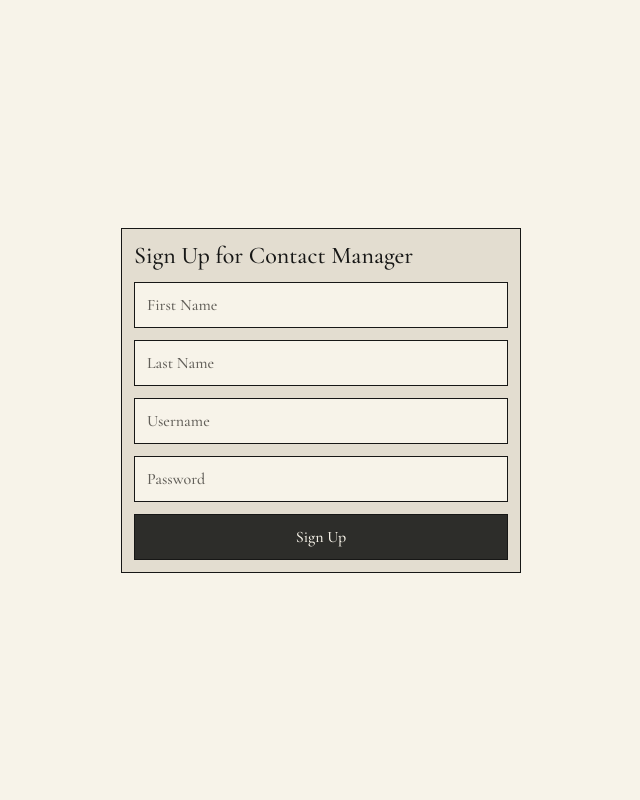
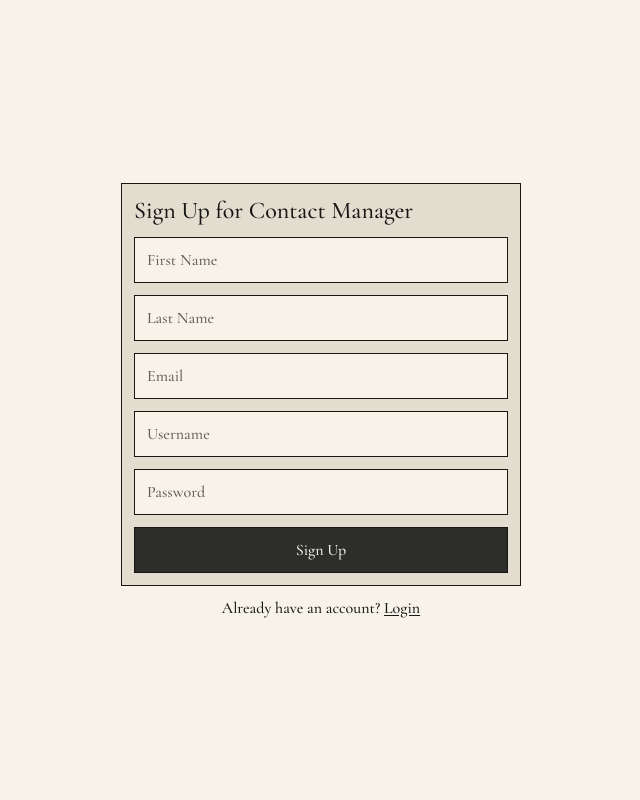
Before and after one commit to alex84plus/lamp-group24, a PHP site: page /signup.html in a window 1280 px wide. Shown: the whole page, without its empty margins (319-959 px from the left). Run offline with PHP 8.4, Linux system fonts and the light colour scheme.

Commit message:
fix signup front end to match DB, add email field to api.index.php, add signup section to code.js

```diff
--- a/css/style.css
+++ b/css/style.css
@@ -285,6 +285,31 @@ a.btn-primary {
     outline-offset: 1px;
 }
 
+/* The sign-up page stacks its card over the "Already have an account?" line,
+   so its hero runs as a column where the login page's runs as a row. */
+.signup-page .hero-container {
+    flex-direction: column;
+    gap: 12px;
+}
+
+.login-switch {
+    margin: 0;
+    font-family: "Cormorant Garamond", Georgia, serif;
+    font-size: 16px;
+    text-align: center;
+}
+
+.login-switch a {
+    color: var(--primaryText);
+    text-decoration: underline;
+    text-underline-offset: 2px;
+}
+
+.login-switch a:focus-visible {
+    outline: 2px solid var(--focusRing);
+    outline-offset: 1px;
+}
+
 .form-input::placeholder,
 .contact-search-input::placeholder {
     color: var(--secondaryText);
--- a/js/code.js
+++ b/js/code.js
@@ -211,6 +211,89 @@ function doLogout() {
   document.cookie = "lastName=; expires=Thu, 01 Jan 1970 00:00:00 GMT; path=/";
   document.cookie = "userId=; expires=Thu, 01 Jan 1970 00:00:00 GMT; path=/";
   window.location.href = "index.html";
+}
+
+// ======
+// signup
+// ======
+
+// Everything on signup.html. The API's signup answers with only a status, so
+// once the account exists this logs in with the same details, the way the
+// login page does, to get the id and name saveCookie() needs.
+function startSignup() {
+  const form = document.getElementById('signup-form');
+  const submitButton = form.querySelector('button[type="submit"]');
+  const error = document.getElementById('signup-error');
+
+  function showError(message) {
+    error.textContent = message;
+    error.hidden = false;
+  }
+
+  // POSTs JSON to the API and returns its reply, throwing the API's own error
+  // text when the status is not OK.
+  async function post(payload) {
+    let response;
+    try {
+      response = await fetch(urlBase, {
+        method: 'POST',
+        headers: { 'Content-Type': 'application/json; charset=UTF-8' },
+        body: JSON.stringify(payload),
+      });
+    } catch {
+      throw new Error('Could not reach the server. Try again.');
+    }
+    const data = await response.json().catch(() => ({}));
+    if (!response.ok) {
+      throw new Error(data.error || `Request failed with status ${response.status}`);
+    }
+    return data;
+  }
+
+  // Runs once the browser has checked the required fields, the email format,
+  // and the maxlengths. The button stays disabled while the requests run, which
+  // also stops Enter from sending the form twice.
+  async function submitSignup(event) {
+    event.preventDefault();
+    error.hidden = true;
+
+    const data = new FormData(form);
+    const account = {
+      firstName: String(data.get('firstName') ?? '').trim(),
+      lastName: String(data.get('lastName') ?? '').trim(),
+      email: String(data.get('email') ?? '').trim(),
+      login: String(data.get('login') ?? '').trim(),
+      password: String(data.get('password') ?? ''),
+    };
+
+    submitButton.disabled = true;
+    try {
+      await post(account);
+    } catch (failure) {
+      showError(failure.message);
+      submitButton.disabled = false;
+      return;
+    }
+
+    // The account exists now, so if signing in fails the login page is the
+    // way in, not another signup.
+    try {
+      const user = await post({ login: account.login, password: account.password });
+      userId = user.id;
+      firstName = user.firstName;
+      lastName = user.lastName;
+      saveCookie();
+      window.location.href = 'dashboard.html';
+    } catch {
+      window.location.href = 'index.html';
+    }
+  }
+
+  form.addEventListener('submit', submitSignup);
+  // An error is about the last attempt, so it goes as soon as a field changes.
+  form.addEventListener('input', () => {
+    error.hidden = true;
+  });
 }
 
 // =========
--- a/signup.html
+++ b/signup.html
@@ -6,16 +6,24 @@
         <title>Contact Manager</title>
         <link rel="stylesheet" href="css/style.css">
         <script src="js/site.js" type="module"></script>
-        <script src="js/code.js" type="module"></script>
+        <script src="js/code.js" type="text/javascript"></script>
+        <script>
+            document.addEventListener('DOMContentLoaded', function() {
+                startSignup();
+            }, false);
+        </script>
     </head>
-    <body>
+    <body class="signup-page">
         <div class="hero-container">
             <div class="login-container">
                 <div class="login-title">
                     Sign Up for Contact Manager
                 </div>
-                <!-- Sign up form-->
-                <form action="api/signup.php" method="POST">
+                <!-- Sign up form, sent by js/code.js. The names and maxlengths
+                     follow the Users columns in sql/createtables.sql. POST only
+                     so a submit before the script loads never puts the
+                     password in the URL. -->
+                <form id="signup-form" method="POST">
                     <div class="login-form">
                         <!-- First name field-->
                         <input
@@ -24,6 +32,8 @@
                         id="firstName"
                         name="firstName"
                         placeholder="First Name"
+                        maxlength="50"
+                        autocomplete="given-name"
                         required
                         >
                         <!-- Last name field-->
@@ -33,15 +43,30 @@
                         id="lastName"
                         name="lastName"
                         placeholder="Last Name"
+                        maxlength="50"
+                        autocomplete="family-name"
+                        required
+                        >
+                        <!-- Email field-->
+                        <input
+                        class="form-input"
+                        type="email"
+                        id="email"
+                        name="email"
+                        placeholder="Email"
+                        maxlength="100"
+                        autocomplete="email"
                         required
                         >
                         <!-- Username field-->
                         <input
                         class="form-input"
                         type="text"
-                        id="username"
-                        name="username"
+                        id="login"
+                        name="login"
                         placeholder="Username"
+                        maxlength="50"
+                        autocomplete="username"
                         required
                         >
                         <!-- Password field-->
@@ -51,13 +76,21 @@
                         id="password"
                         name="password"
                         placeholder="Password"
+                        maxlength="255"
+                        autocomplete="new-password"
                         required
                         >
+                        <!-- Why the last attempt failed, filled in by js/code.js-->
+                        <p class="login-error" id="signup-error" role="alert" hidden></p>
                         <!-- Submit button-->
                         <button class="btn-primary" type="submit">Sign Up</button>
                     </div>
                 </form>
             </div>
+            <!-- Login link, under the card-->
+            <p class="login-switch">
+                Already have an account? <a href="index.html">Login</a>
+            </p>
         </div>
     </body>
 </html>
```
Also changed, not shown: api/index.php (+14 -5 lines).
